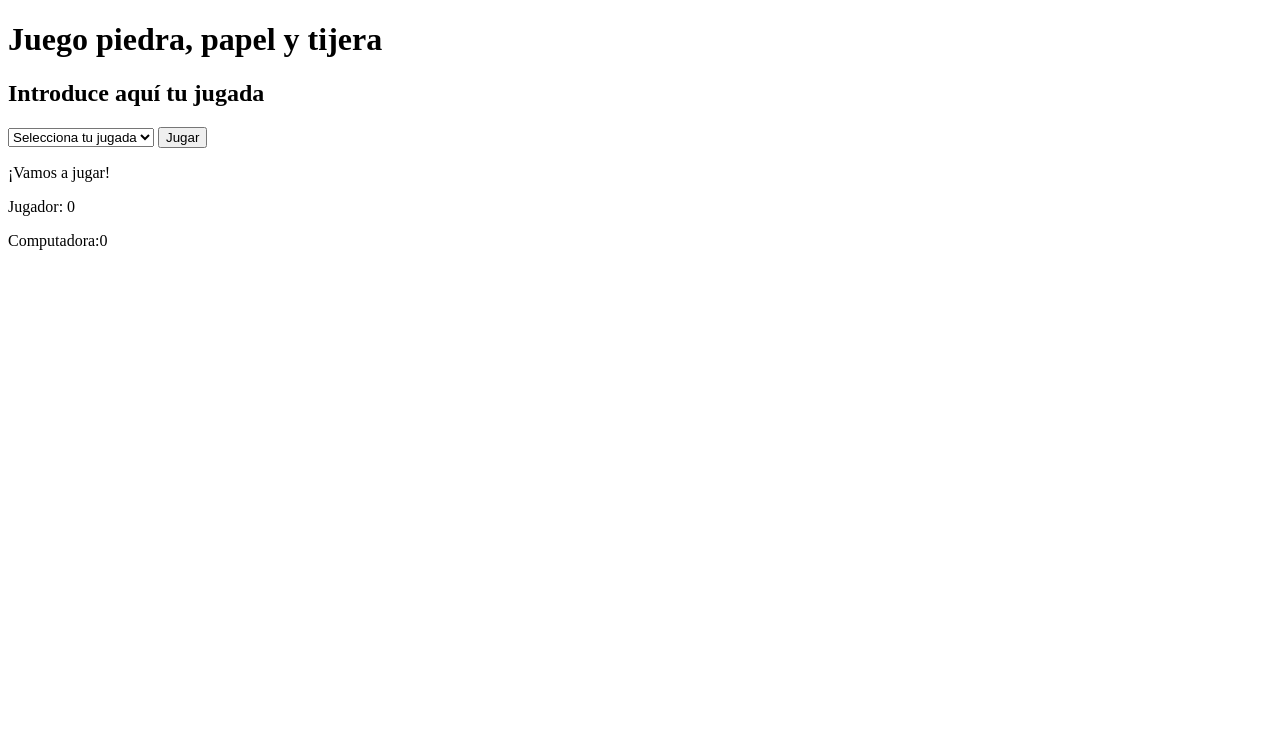
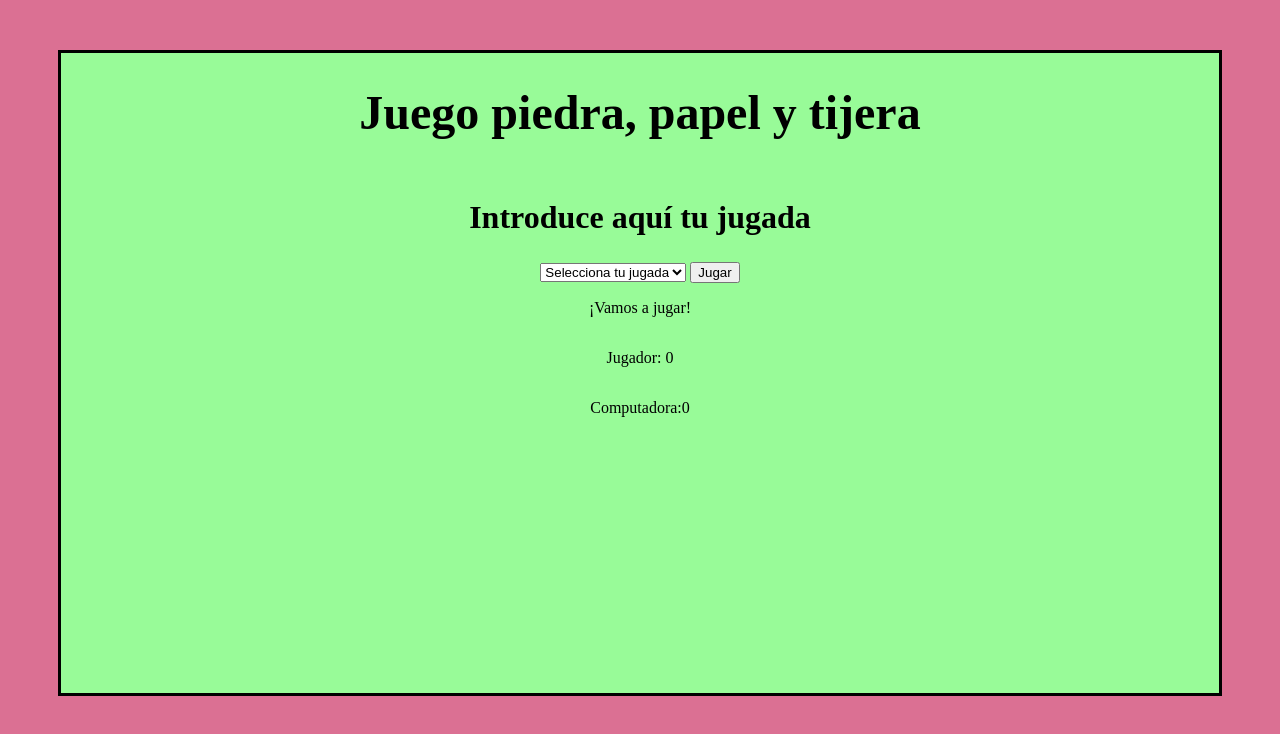
Before and after one commit to carodriguezp/JS-game_Rock-Paper-and-Scissors-, a plain HTML site: page index.html in a window 1280 px wide. Drawn offline with Linux system fonts and the light colour scheme.

Commit message:
firt stage of style prepared

```diff
--- a/index.html
+++ b/index.html
@@ -8,14 +8,14 @@
     <link rel="stylesheet" href="./style.css">
 </head>
 
-<body>
-
+<body class="body">
+    <div class="container">
         <h1>Juego piedra, papel y tijera</h1>
         <h2>Introduce aquí tu jugada</h2>
 
-    <form>
+        <form class="container-form">
 
-        <select class="js-option">
+            <select class=" container-form_imputs">
 
                 <option class="js-input" value="select" disabled selected>Selecciona tu jugada</option>
                 <option value="piedra">Piedra</option>
@@ -43,7 +43,7 @@
         <button class="hidden js-buttonReset">Empieza una nueva partida</button>
 
         <div class="js-winner hidden"></div>
-
+    </div>
     <script src="./main.js"></script>
 </body>
 
--- a/style.css
+++ b/style.css
@@ -1,3 +1,36 @@
+.body {
+    background-color: palevioletred;
+}
+
+.container {
+    background-color: palegreen;
+    margin: 50px;
+    height: 80vh;
+    position: relative;
+    border: solid 3px black;
+    align-items: center;
+    display: flex;
+    flex-direction: column;
+
+    h1 {
+        font-size: xxx-large;
+    }
+
+    h2 {
+        font-size: xx-large;
+    }
+
+    &-form_imputs {
+        width: 300px;
+        margin: auto;
+        padding: 10px;
+        border: 2px solid #ccc;
+        border-radius: 5px;
+        font-size: larger;
+        text-align: center;
+    }
+}
+
 .hidden {
     display: none;
 }
```
Lines whose indentation alone changed are shown as unchanged.
